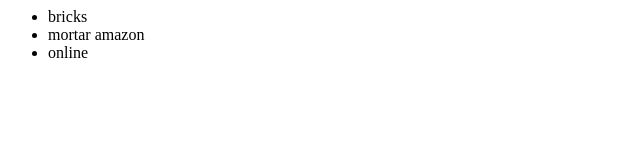
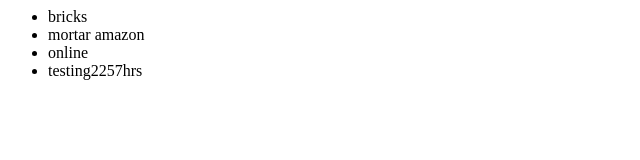
Before and after one commit to jgopa1an/test, a plain HTML site: page index.html in a window 1280 px wide. Shown: the whole page, without its empty margins (0-640 px from the left). Drawn offline with Linux system fonts and the light colour scheme.

Commit message:
index.html

```diff
--- a/index.html
+++ b/index.html
@@ -5,6 +5,7 @@
 				<li>bricks</li>
 				<li>mortar amazon</li>
 				<li>online</li>
+				<li>testing2257hrs</li>
 			</ul>
 		</div>
 	</body>
```
